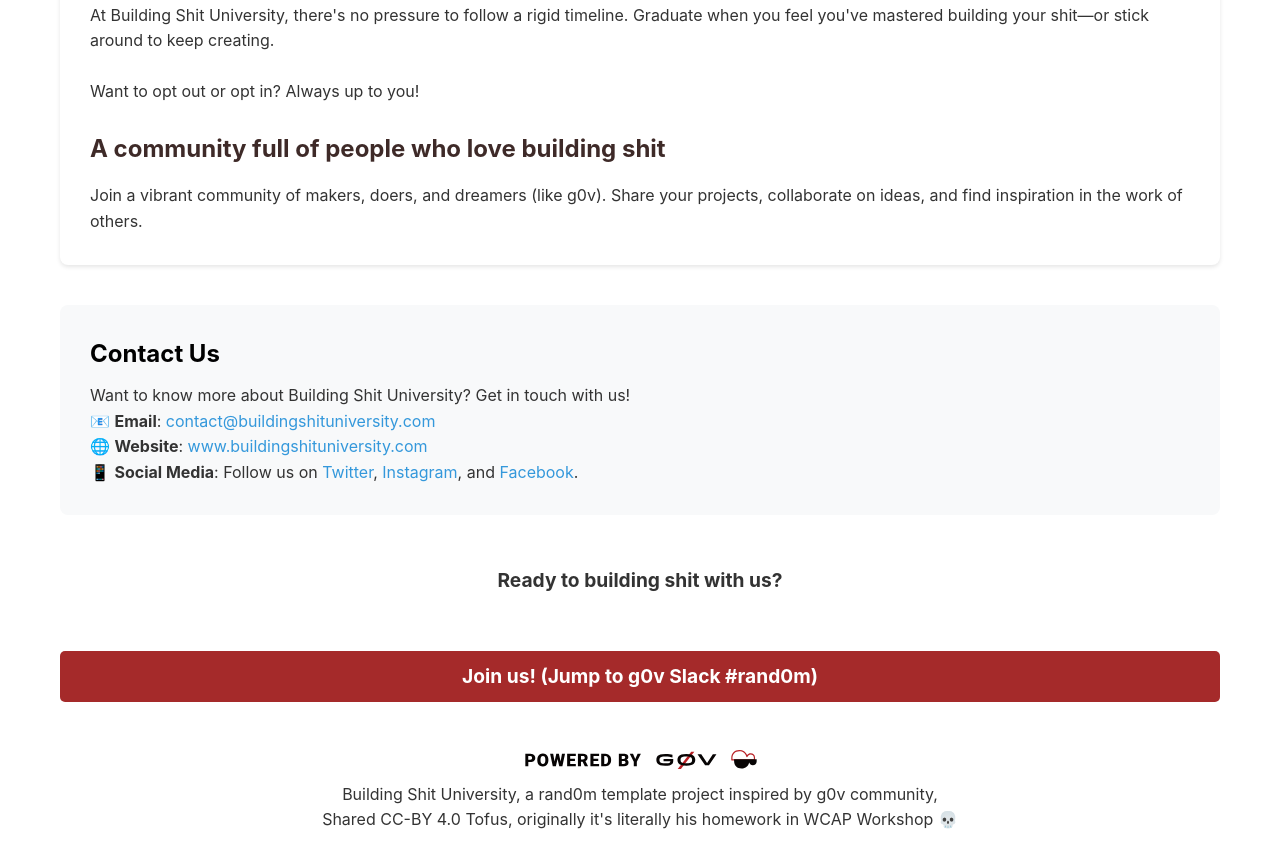
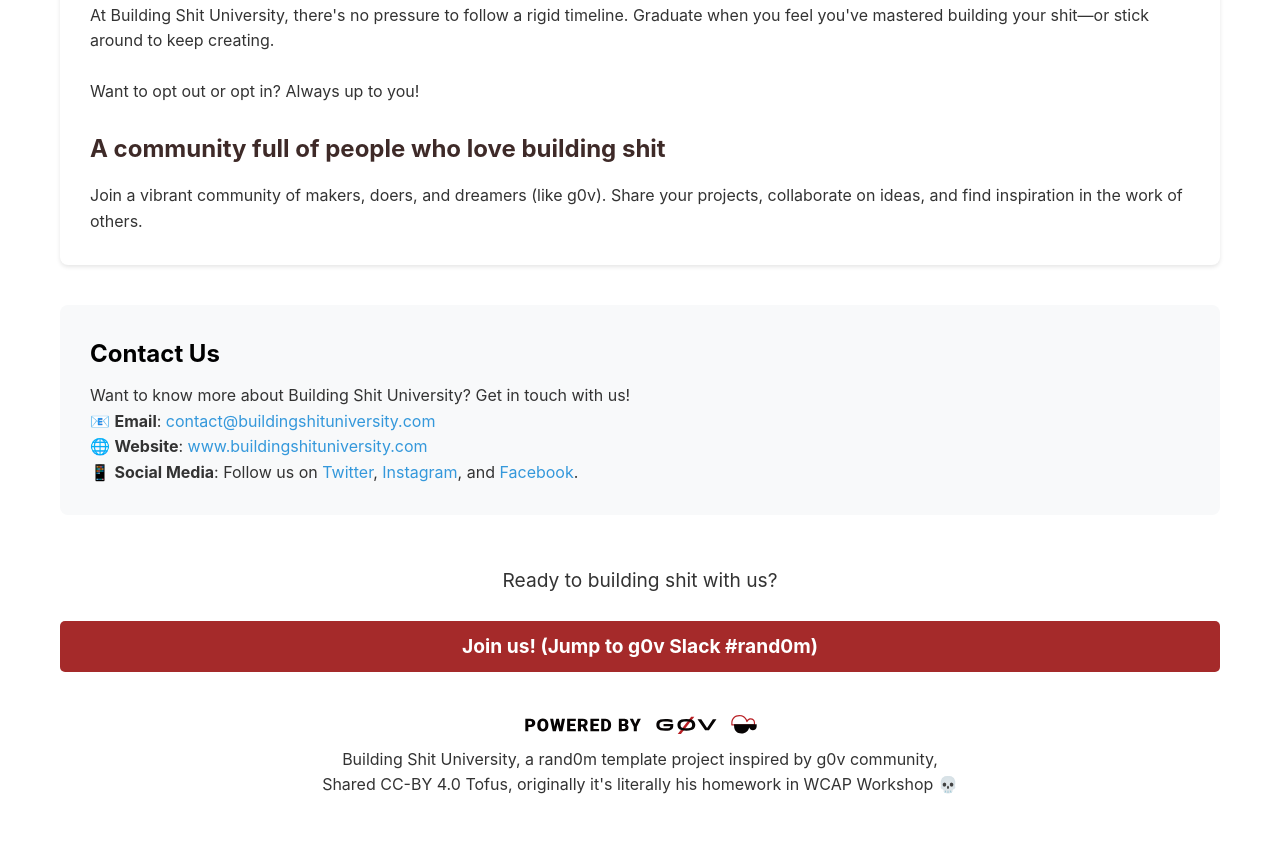
Before and after one commit to Tofuswang/w3c-final-project, a plain HTML site: page index.html in a window 1280 px wide. Shown: the part 1695-2548 px from the top of the page. After the commit the page ends 2513 px from the top, so only its background shows below. Drawn offline with Linux system fonts and the light colour scheme.

Commit message:
set base in html

```diff
--- a/index.html
+++ b/index.html
@@ -5,6 +5,7 @@
     <meta name="viewport" content="width=device-width, initial-scale=1.0">
     <title>Building Shit University</title>
     <link rel="stylesheet" href="style.css">
+    <base href="/w3c-final-project/"> <!-- 設置基礎 URL -->
 </head>
 <body>
     <div class="header">
--- a/style.css
+++ b/style.css
@@ -139,7 +139,7 @@ hr {
     text-align: center;
     margin: 40px 0;
     font-size: 1.2em;
-    font-weight: bold;
+    font-weight: medium;
     display: inline-block;
     padding: 10px 0px;
 
@@ -162,6 +162,14 @@ hr {
 
 .cta-btn:hover {
     background-color: rgb(116, 29, 29);
+}
+
+.cta > * {
+    margin-bottom: 10px; /* 調整這裡的值來設置間距 */
+}
+
+.cta > *:last-child {
+    margin-bottom: 0; /* 移除最後一個子元素的底部間距 */
 }
 
 .copy{
```
